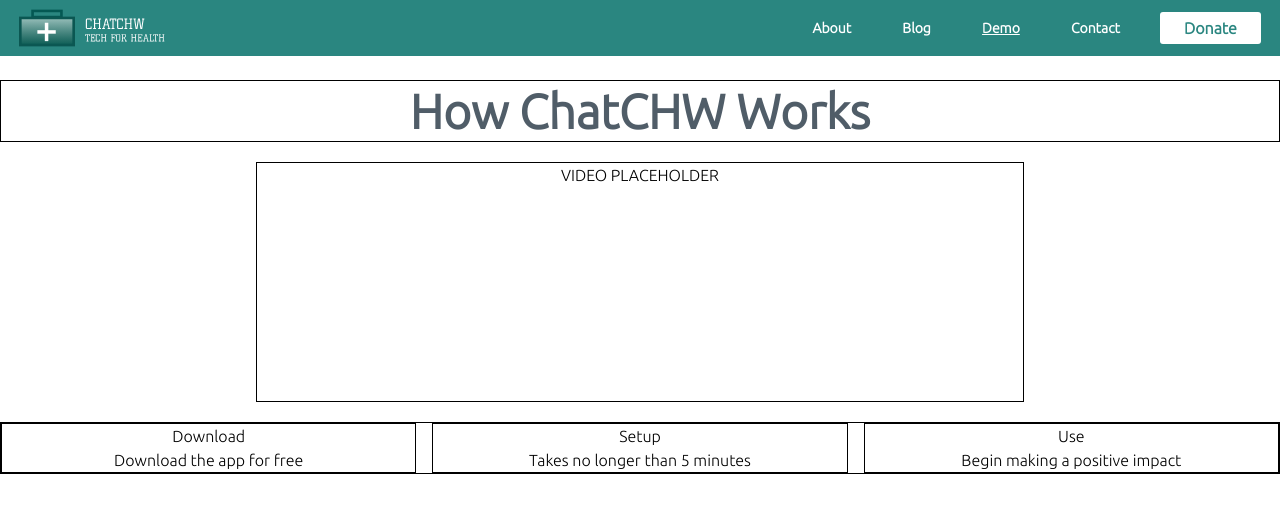
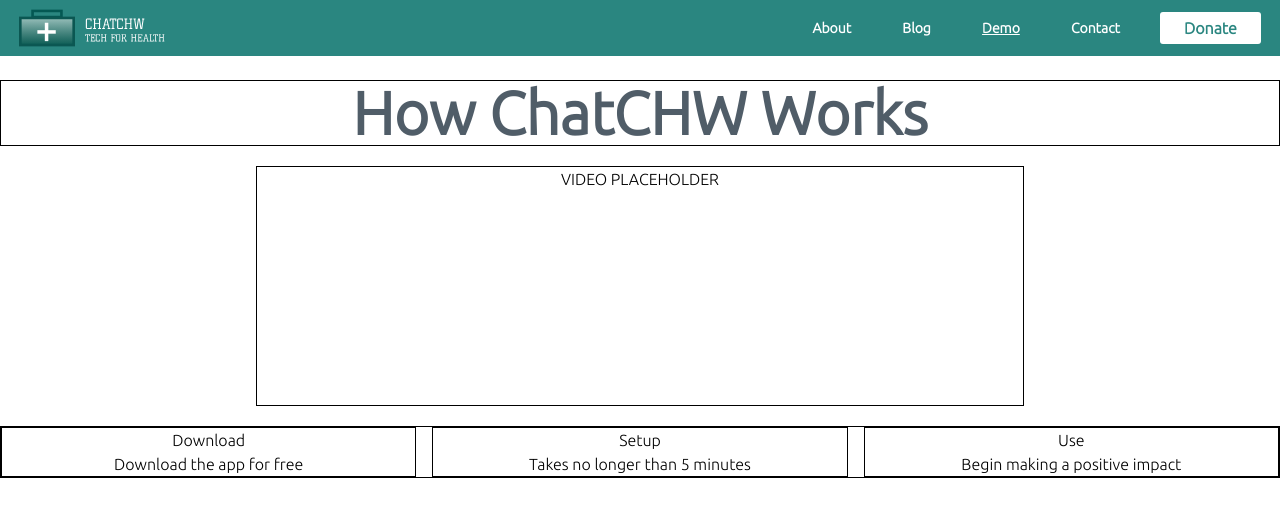
Before and after one commit to SamuelLo1/ChatCHW_Web, a Next.js app: page /demo in a window 1280 px wide. Shown: the top 516 px of the page. Built offline with nearby package versions, Linux system fonts and the light colour scheme.

Commit message:
Main Points, WIP: Video

```diff
--- a/app/(dashboard)/(routes)/demo/page.tsx
+++ b/app/(dashboard)/(routes)/demo/page.tsx
@@ -4,7 +4,7 @@
     return (
         <div>
             {/* TITLE */}
-            <h1 className="border border-black text-center mt-5 font-bold text-[#505D68] text-5xl leading-[60px]">
+            <h1 className="border border-black text-center mt-5 font-bold text-[#505D68] text-6xl leading-[64px]">
                 How ChatCHW Works
             </h1>
 
```
